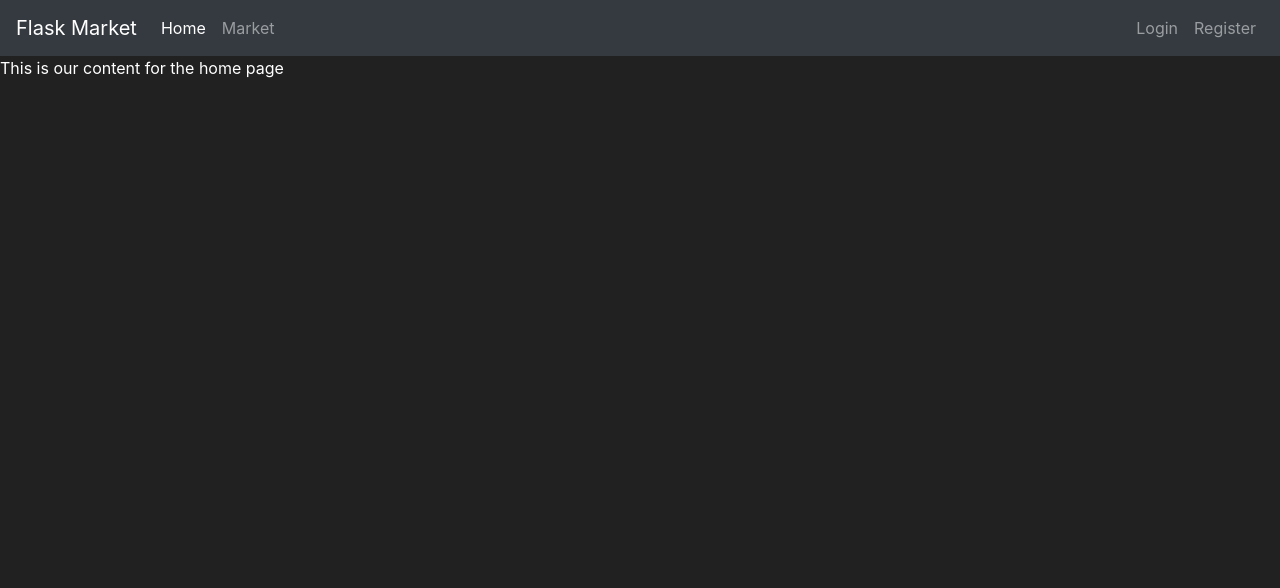
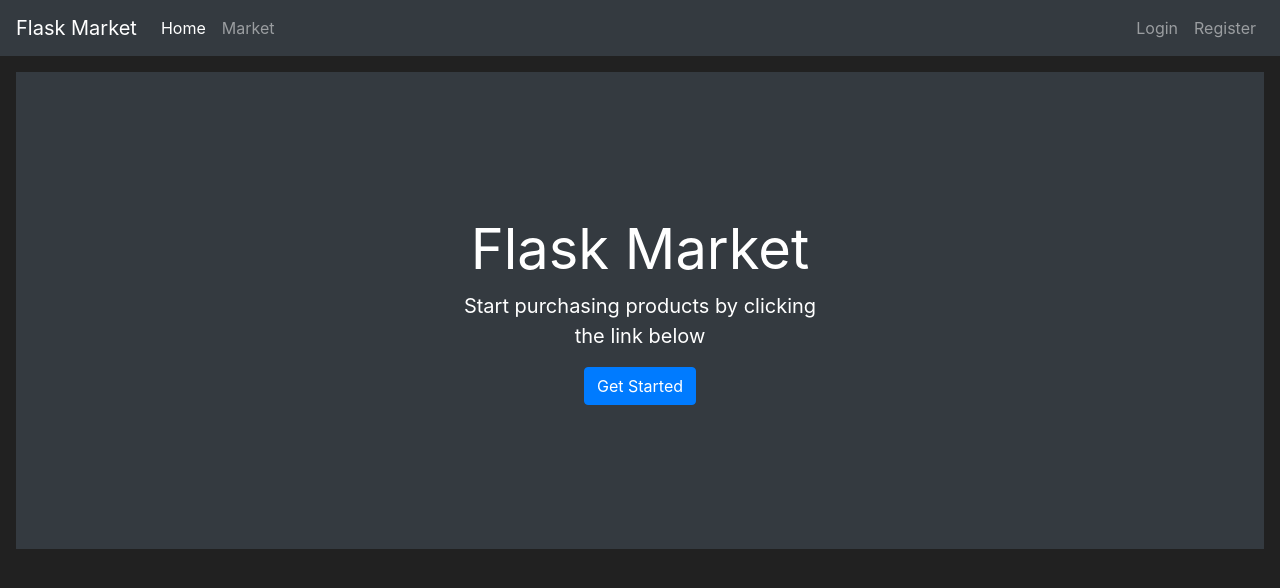
Before and after one commit to IdenTiclla/FlaskMarket, a Flask app: page / in a window 1280 px wide. Shown: the top 588 px of the page. Run offline with Flask 2, Linux system fonts and the light colour scheme; some libraries are stand-ins or nearby versions.

Commit message:
add logout

```diff
--- a/market/routes.py
+++ b/market/routes.py
@@ -1,8 +1,9 @@
+import flask_login
 from market import app
 from flask import render_template, redirect, url_for, flash
 from market.models import Item, User
 from market.forms import RegisterForm, LoginForm
-from flask_login import login_user
+from flask_login import login_user, logout_user
 from market import db
 
 @app.route('/')
@@ -44,3 +45,9 @@ def login_page():
             flash('Username and password are not match! Please try again.', category='danger')
 
     return render_template('login.html', form=form)
+
+@app.route('/logout')
+def logout_page():
+    logout_user()
+    flash('You have been logged out!', category='info')
+    return redirect(url_for('home_page'))
--- a/market/templates/base.html
+++ b/market/templates/base.html
@@ -54,7 +54,7 @@
             >
           </li>
           <li class="nav-item">
-            <a class="nav-link" href="#">Logout</a>
+            <a class="nav-link" href="{{url_for('logout_page')}}">Logout</a>
           </li>
         </ul>
         {% else %}
--- a/market/templates/home.html
+++ b/market/templates/home.html
@@ -1,10 +1,15 @@
 {% extends 'base.html' %}
-
 {% block title %}
-    Home Page
+    Welcome to Flask Market
 {% endblock %}
-
-
 {% block content %}
-    This is our content for the home page
+    <div class="position-relative overflow-hidden p-3 p-md-5 m-md-3 text-center bg-dark" style="color:white">
+        <div class="col-md-5 p-lg-5 mx-auto my-5">
+            <h1 class="display-4 font-weight-normal">Flask Market</h1>
+            <p class="lead font-weight-normal">Start purchasing products by clicking the link below</p>
+            <a class="btn btn-primary" href="{{ url_for('market_page') }}">Get Started</a>
+        </div>
+        <div class="product-device box-shadow d-none d-md-block"></div>
+        <div class="product-device product-device-2 box-shadow d-none d-md-block"></div>
+    </div>
 {% endblock %}
```
